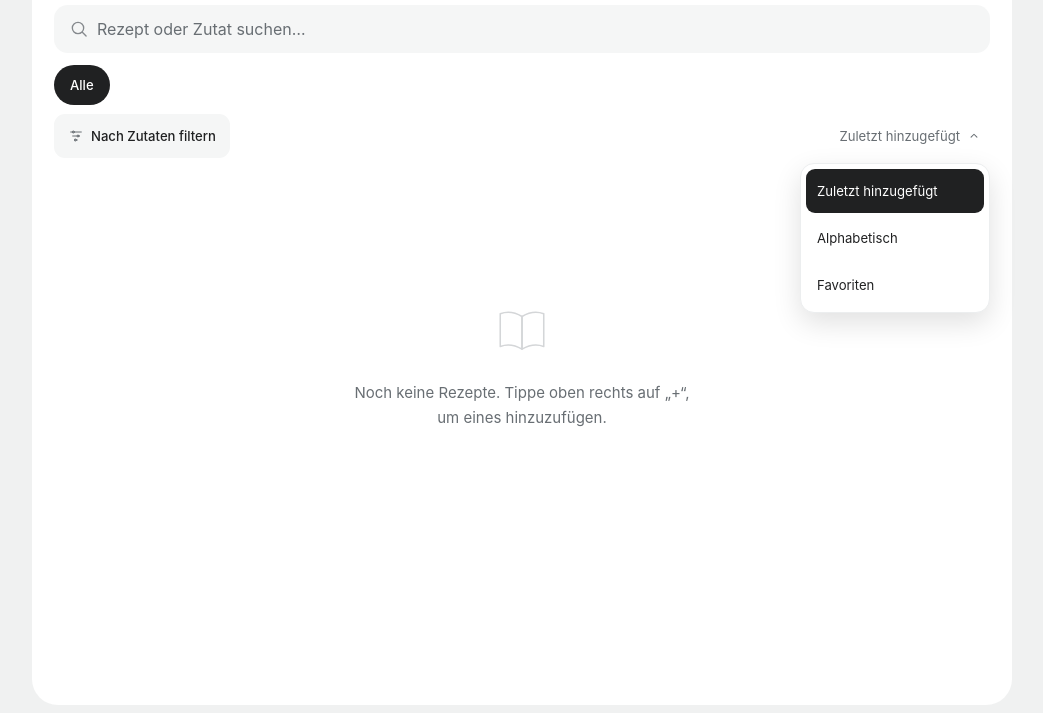
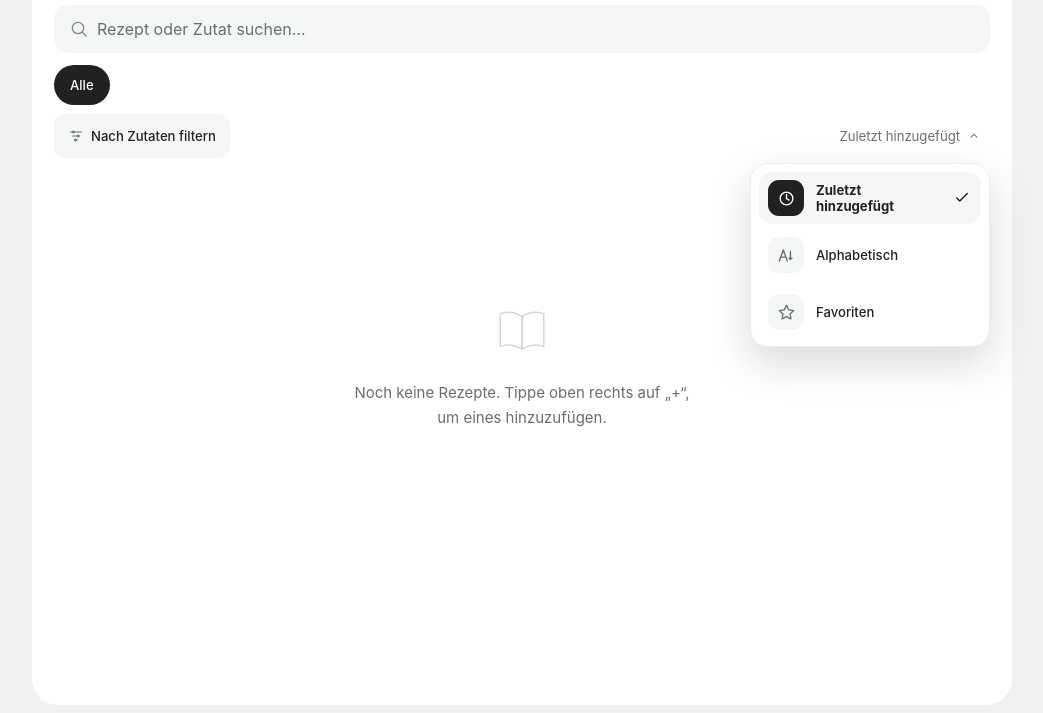
Before and after one commit to MKaiser110/Kochbuch, a website with bundled scripts: page index.html in a window 1280 px wide. Both pictures are taken after a click on the button "Zuletzt hinzugefügt". Shown: the part 87-800 px from the top of the page, without its empty margins (118-1161 px from the left). Built offline with nearby package versions, Linux system fonts and the light colour scheme.

Commit message:
Polish sorting dropdown

```diff
--- a/css/controls.css
+++ b/css/controls.css
@@ -80,31 +80,59 @@
   top: calc(100% + 5px);
   right: 0;
   display: grid;
-  width: max-content;
-  min-width: 190px;
-  gap: 3px;
-  padding: 5px;
+  width: min(240px, calc(100vw - 48px));
+  gap: 5px;
+  padding: 8px;
   border: 1px solid var(--line);
-  border-radius: 14px;
+  border-radius: 18px;
   background: var(--surface);
-  box-shadow: 0 10px 28px rgb(0 0 0 / 12%);
+  box-shadow: 0 16px 40px rgb(20 22 24 / 16%);
 }
 .sort-menu[hidden] { display: none; }
 .sort-option {
-  min-height: 44px;
-  padding: 8px 11px;
+  display: grid;
+  min-height: 52px;
+  grid-template-columns: 38px minmax(0, 1fr) 20px;
+  align-items: center;
+  gap: 10px;
+  padding: 7px 9px;
   border: 0;
-  border-radius: 9px;
+  border-radius: 13px;
   background: transparent;
   color: var(--ink);
   font-size: var(--text-sm);
+  font-weight: 500;
   text-align: left;
-  white-space: nowrap;
   cursor: pointer;
+  transition: background 140ms ease, color 140ms ease;
 }
 .sort-option:hover { background: var(--surface-soft); }
 .sort-option:focus-visible { outline: 2px solid var(--focus); outline-offset: 0; background: var(--surface-soft); }
-.sort-option.selected { background: var(--ink); color: var(--surface); }
+.sort-option.selected { background: var(--surface-soft); color: var(--ink); font-weight: 650; }
+.sort-option-icon {
+  display: grid;
+  width: 36px;
+  height: 36px;
+  place-items: center;
+  border-radius: 11px;
+  background: var(--surface-soft);
+  color: var(--ink-soft);
+  transition: background 140ms ease, color 140ms ease;
+}
+.sort-option-icon svg { width: 19px; height: 19px; stroke: currentColor; stroke-linecap: round; stroke-linejoin: round; stroke-width: 1.7; }
+.sort-option.selected .sort-option-icon { background: var(--ink); color: var(--surface); }
+.sort-option-check {
+  display: grid;
+  width: 20px;
+  height: 20px;
+  place-items: center;
+  color: var(--ink);
+  opacity: 0;
+  transform: scale(.85);
+  transition: opacity 140ms ease, transform 140ms ease;
+}
+.sort-option-check svg { width: 18px; height: 18px; stroke: currentColor; stroke-linecap: round; stroke-linejoin: round; stroke-width: 2; }
+.sort-option.selected .sort-option-check { opacity: 1; transform: scale(1); }
 
 .btn-secondary {
   min-height: 44px;
--- a/index.html
+++ b/index.html
@@ -62,9 +62,21 @@
           <svg viewBox="0 0 24 24" fill="none" aria-hidden="true"><path d="m7 10 5 5 5-5"></path></svg>
         </button>
         <div id="sort-menu" class="sort-menu" role="listbox" aria-label="Sortierung" hidden>
-          <button class="sort-option" type="button" role="option" data-value="added" aria-selected="false">Zuletzt hinzugefügt</button>
-          <button class="sort-option" type="button" role="option" data-value="alpha" aria-selected="false">Alphabetisch</button>
-          <button class="sort-option" type="button" role="option" data-value="favorites" aria-selected="false">Favoriten</button>
+          <button class="sort-option" type="button" role="option" data-value="added" aria-selected="false">
+            <span class="sort-option-icon" aria-hidden="true"><svg viewBox="0 0 24 24" fill="none"><circle cx="12" cy="12" r="8"></circle><path d="M12 7v5l3 2"></path></svg></span>
+            <span class="sort-option-label">Zuletzt hinzugefügt</span>
+            <span class="sort-option-check" aria-hidden="true"><svg viewBox="0 0 24 24" fill="none"><path d="m5 12 4 4L19 6"></path></svg></span>
+          </button>
+          <button class="sort-option" type="button" role="option" data-value="alpha" aria-selected="false">
+            <span class="sort-option-icon" aria-hidden="true"><svg viewBox="0 0 24 24" fill="none"><path d="m3 19 5-14 5 14M5 14h6"></path><path d="M17 7v10m0 0-2-2m2 2 2-2"></path></svg></span>
+            <span class="sort-option-label">Alphabetisch</span>
+            <span class="sort-option-check" aria-hidden="true"><svg viewBox="0 0 24 24" fill="none"><path d="m5 12 4 4L19 6"></path></svg></span>
+          </button>
+          <button class="sort-option" type="button" role="option" data-value="favorites" aria-selected="false">
+            <span class="sort-option-icon" aria-hidden="true"><svg viewBox="0 0 24 24" fill="none"><path d="m12 3 2.8 5.7 6.2.9-4.5 4.4 1.1 6.2-5.6-3-5.6 3 1.1-6.2L3 9.6l6.2-.9L12 3Z"></path></svg></span>
+            <span class="sort-option-label">Favoriten</span>
+            <span class="sort-option-check" aria-hidden="true"><svg viewBox="0 0 24 24" fill="none"><path d="m5 12 4 4L19 6"></path></svg></span>
+          </button>
         </div>
       </div>
     </div>
--- a/sw.js
+++ b/sw.js
@@ -1,7 +1,7 @@
 // sw.js — cached die App-Shell, damit die App offline startet.
 // Rezeptdaten liegen ohnehin lokal in IndexedDB, nicht im Cache.
 
-const CACHE_NAME = 'kochbuch-shell-v47';
+const CACHE_NAME = 'kochbuch-shell-v48';
 const SHELL_FILES = [
   './',
   './index.html',
```
